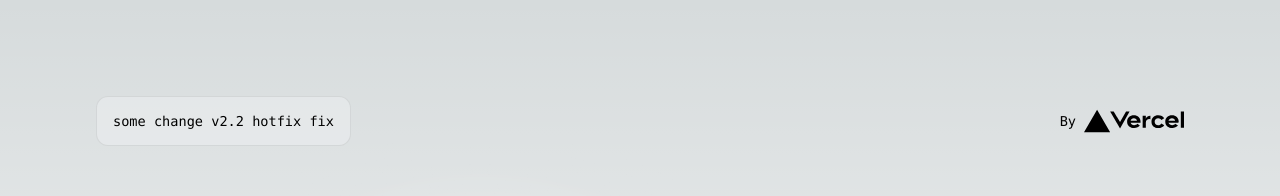
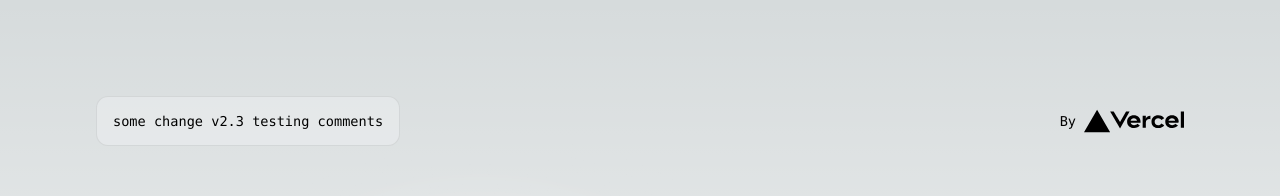
Before and after one commit to dominiksipowicz/ci-version-branch-flow, a Next.js app: page / in a window 1280 px wide. Shown: the top 196 px of the page. Built offline with nearby package versions, Linux system fonts and the light colour scheme.

Commit message:
preview comments

```diff
--- a/app/page.tsx
+++ b/app/page.tsx
@@ -8,7 +8,7 @@ export default function Home() {
   return (
     <main className={styles.main}>
       <div className={styles.description}>
-        <p>some change v2.2 hotfix fix</p>
+        <p>some change v2.3 testing comments</p>
         <div>
           <a
             href="https://vercel.com?utm_source=create-next-app&utm_medium=appdir-template&utm_campaign=create-next-app"
```
